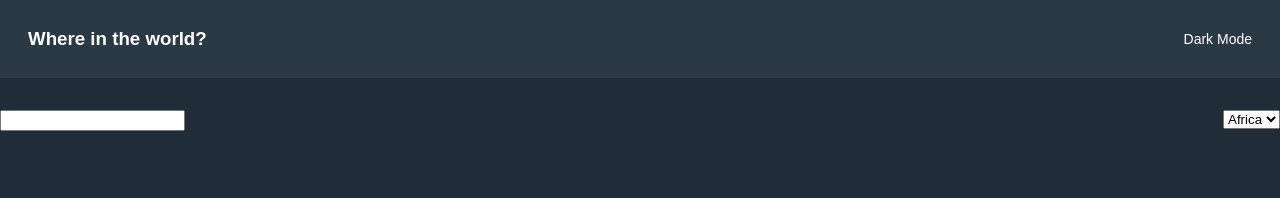
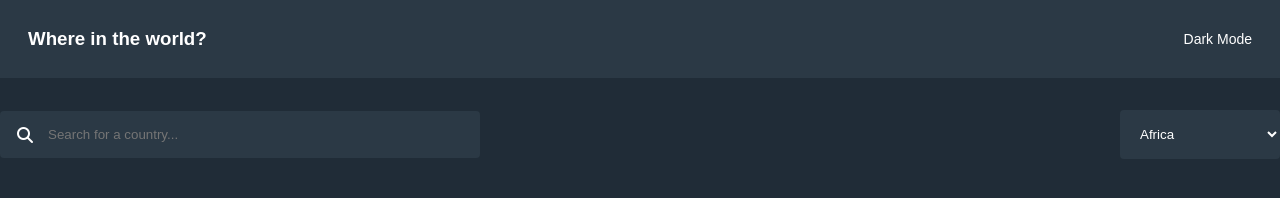
Before and after one commit to sushibot/countries, a plain HTML site: page index.html in a window 1280 px wide. Drawn offline with Linux system fonts and the light colour scheme; no server answers.

Commit message:
feat: create custom input

```diff
--- a/index.html
+++ b/index.html
@@ -6,6 +6,10 @@
     <meta name="viewport" content="width=device-width, initial-scale=1.0" />
     <title>Frontend Mentor | Countries</title>
     <link rel="stylesheet" href="./styles/index.css" />
+    <script
+      src="https://kit.fontawesome.com/15d5547ffa.js"
+      crossorigin="anonymous"
+    ></script>
   </head>
   <body>
     <header>
@@ -17,20 +21,29 @@
       </section>
     </header>
     <main class="container">
-      <section class="fieldset-container">
-        <fieldset>
-          <input type="text" />
+      <section class="text-container">
+        <fieldset class="fieldset-container">
+          <div class="custom-input-fieldset">
+            <i class="fas fa-search icon"></i>
+            <input
+              type="text"
+              class="custom-input"
+              placeholder="Search for a country..."
+            />
+          </div>
         </fieldset>
-        <fieldset>
-          <select name="" id="">
-            <option value="africa">Africa</option>
-          </select>
+        <fieldset class="fieldset-container">
+          <div class="custom-select-fieldset">
+            <select class="custom-select" name="" id="">
+              <option value="africa">Africa</option>
+            </select>
+          </div>
         </fieldset>
       </section>
       <section class="country-list-container">
         <ul id="country-list" class="country-list-layout"></ul>
       </section>
     </main>
+    <script type="module" src="./script/index.js"></script>
   </body>
-  <script type="module" src="./script/index.js"></script>
 </html>
--- a/script/components/list-item.js
+++ b/script/components/list-item.js
@@ -1,5 +1,4 @@
 const list_item = (country) => {
-  console.log(country);
   const li = document.createElement("li");
   const h4 = document.createElement("h4");
 
--- a/styles/index.css
+++ b/styles/index.css
@@ -1,6 +1,7 @@
 :root {
   --neutral-dark-blue: hsl(209, 23%, 22%);
   --neutral-very-dark-blue: hsl(207, 26%, 17%);
+  --border-radius-8: 8px;
 }
 
 h1,
@@ -29,6 +30,9 @@ fieldset {
   margin: 0;
   padding: 0;
 }
+input {
+  outline: none;
+}
 h4 {
   letter-spacing: 1px;
 
@@ -54,6 +58,57 @@ body {
   min-height: 100vh;
   background-color: var(--neutral-very-dark-blue);
 }
+
+.fieldset-container {
+  width: 100%;
+  display: flex;
+  flex-direction: row;
+  align-items: center;
+}
+.custom-input-fieldset {
+  width: 100%;
+  display: flex;
+  justify-content: flex-start;
+  align-items: center;
+  flex-direction: row;
+}
+.custom-input {
+  padding: 1rem 1rem 1rem 3rem;
+  width: 65%;
+  border: none;
+  border-radius: 4px;
+  color: white;
+  background: var(--neutral-dark-blue);
+}
+.custom-select-fieldset {
+  width: 100%;
+  display: flex;
+  flex-direction: row;
+  align-items: center;
+  justify-content: flex-end;
+  position: relative;
+}
+.icon {
+  color: white;
+  position: absolute;
+  padding: 17px;
+  min-width: 40px;
+}
+.custom-select {
+  border: none;
+  border-radius: 4px;
+  padding: 1rem;
+  width: 25%;
+  color: white;
+  background: var(--neutral-dark-blue);
+}
+select > option {
+  border: none;
+  padding: 1rem;
+  color: white;
+  background: var(--neutral-dark-blue);
+}
+
 .container {
   /* padding: 1rem; */
   width: 100%;
@@ -73,7 +128,7 @@ body {
   max-width: 1300px;
   margin: 0 auto;
 }
-.fieldset-container {
+.text-container {
   display: flex;
   flex-direction: row;
   justify-content: space-between;
```
Also changed, not shown: assets/icons/moon.svg (added), assets/icons/search-outline.svg (added).
